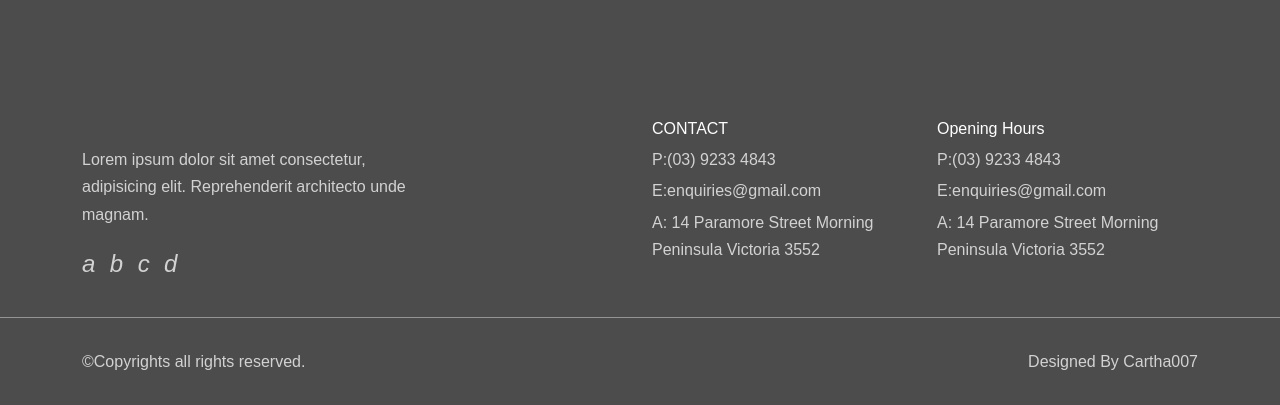
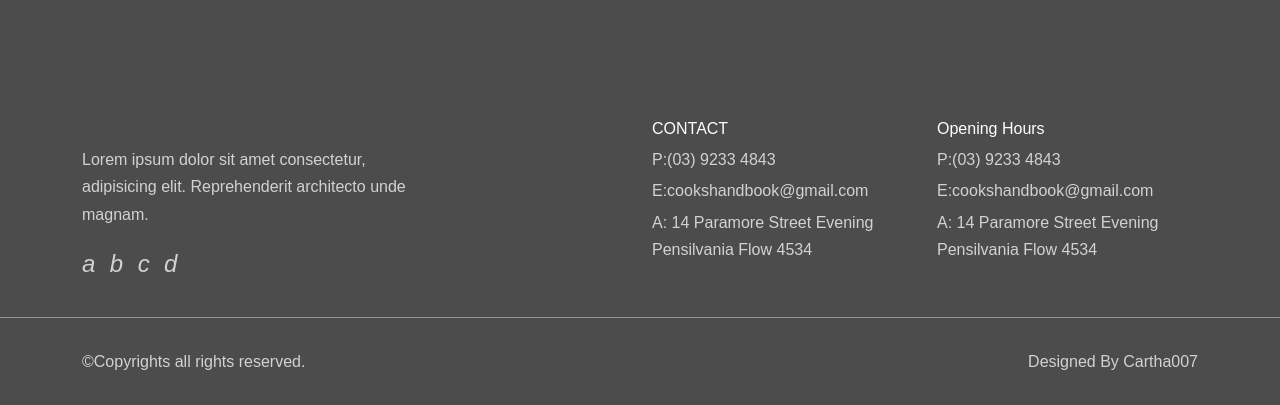
Before and after one commit to Cartha007/pyProjects, a Flask app: page / in a window 1280 px wide. Shown: the part 861-1266 px from the top of the page. Run offline with Flask 3, Linux system fonts and the light colour scheme; some libraries are stand-ins or nearby versions.

Commit message:
some minor change

```diff
--- a/intermediate/recipeApp/web-version/cookbook/templates/base.html
+++ b/intermediate/recipeApp/web-version/cookbook/templates/base.html
@@ -56,14 +56,14 @@
                       <div class="col-md-3 mb-4 ms-auto">
                           <h6 class="text-white">CONTACT</h6>
                           <p class="mb-1">P:(03) 9233 4843</p>
-                          <p class="mb-1">E:enquiries@gmail.com</p>
-                          <p class="mb-0">A: 14 Paramore Street Morning Peninsula Victoria 3552</p>
+                          <p class="mb-1">E:cookshandbook@gmail.com</p>
+                          <p class="mb-0">A: 14 Paramore Street Evening Pensilvania Flow 4534</p>
                       </div>
                       <div class="col-md-3 mb-4">
                           <h6 class="text-white">Opening Hours</h6>
                           <p class="mb-1">P:(03) 9233 4843</p>
-                          <p class="mb-1">E:enquiries@gmail.com</p>
-                          <p class="mb-0">A: 14 Paramore Street Morning Peninsula Victoria 3552</p>
+                          <p class="mb-1">E:cookshandbook@gmail.com</p>
+                          <p class="mb-0">A: 14 Paramore Street Evening Pensilvania Flow 4534</p>
                       </div>
                   </div>
               </div>
```
